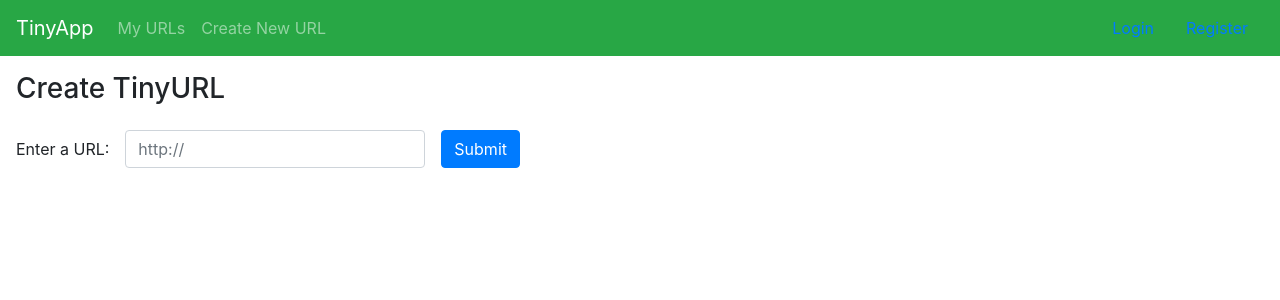
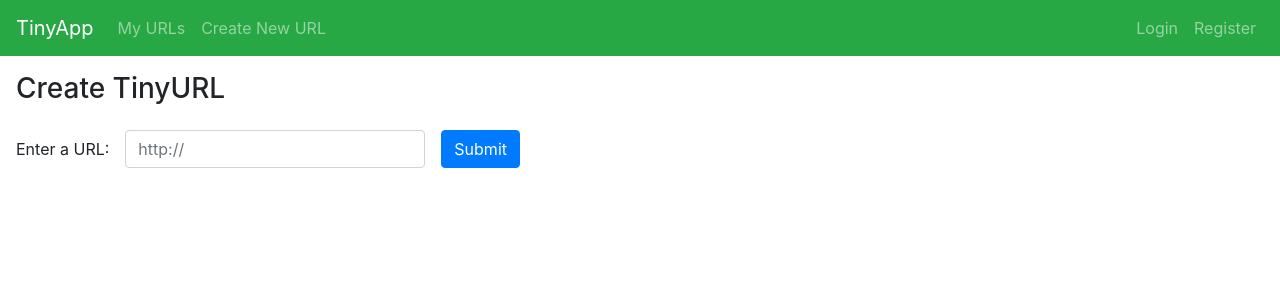
Before and after one commit to tangivan/tinyapp, a Node server app: page /urls/new in a window 1280 px wide. Shown: the top 300 px of the page. Run offline with Node 20, Linux system fonts and the light colour scheme; some libraries are stand-ins or nearby versions.

Commit message:
Refactor the header partial css to use the same classes as starter code

```diff
--- a/views/partials/_header.ejs
+++ b/views/partials/_header.ejs
@@ -13,7 +13,7 @@
     </div>
     <div>
       <% if(!username) { %>
-        <div class="d-flex flex-row">
+        <div class="navbar-nav">
           <a class="nav-item nav-link" href="/login">Login</a>
           <a class="nav-item nav-link" href="/Register">Register</a>
         </div>
--- a/views/urls_new.ejs
+++ b/views/urls_new.ejs
@@ -15,7 +15,9 @@
 <body>
   <%- include('partials/_header') %>
     <main style="margin: 1em;">
+      <div class="d-flex flex-column align-content-center">
         <h3>Create TinyURL</h3>
+        <div>
           <form class="form-inline" action="/urls" method="POST">
             <div class="form-group mb-2">
               <label for="longURL">Enter a URL:</label>
@@ -24,6 +26,8 @@
               <button type="submit" class="btn btn-primary">Submit</button>
             </div>
           </form>
+        </div>
+      </div>
     </main>
     <!-- Bootstrap JS -->
     <script src="https://code.jquery.com/jquery-3.3.1.slim.min.js"
```
Lines whose indentation alone changed are shown as unchanged.
